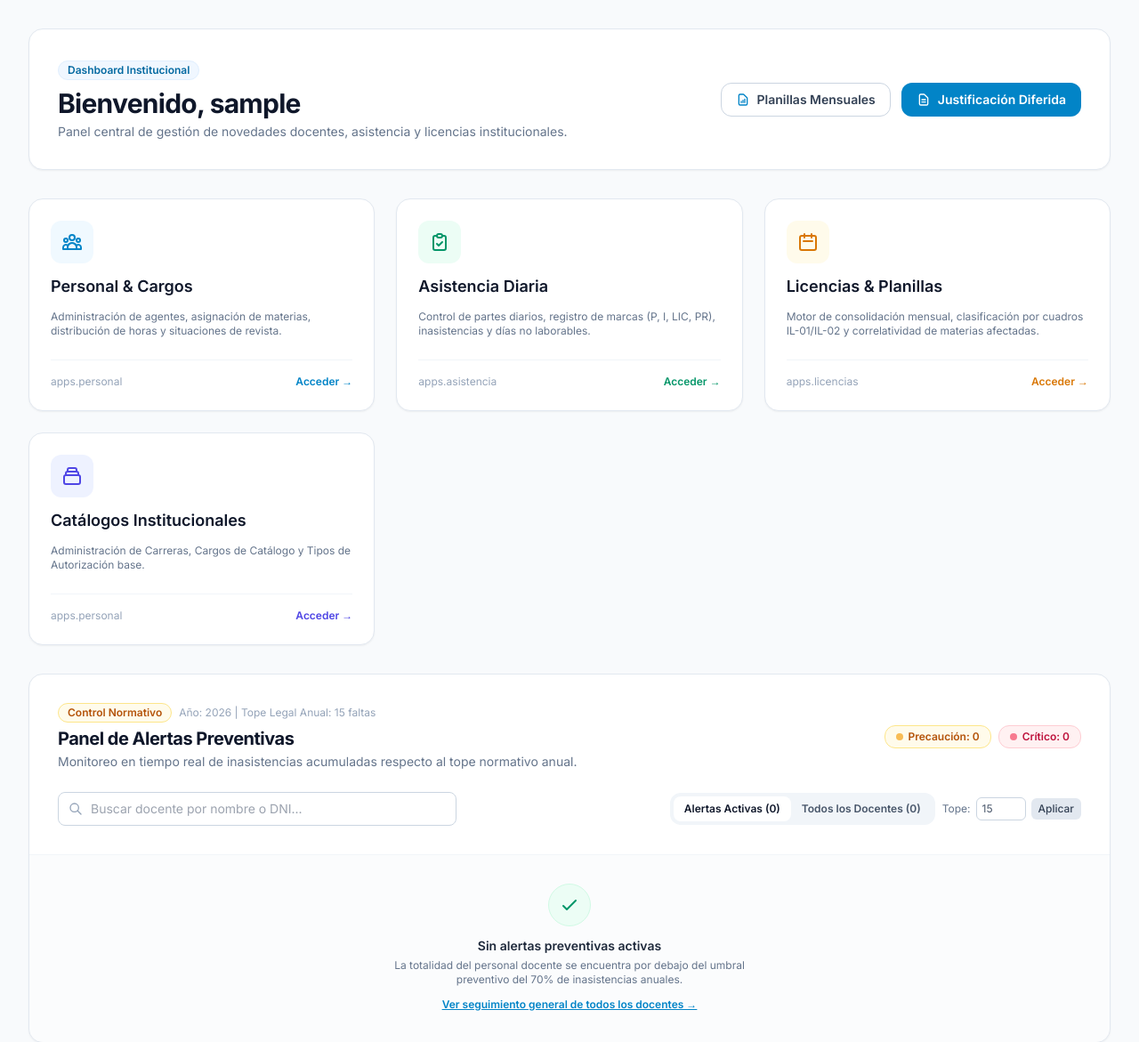
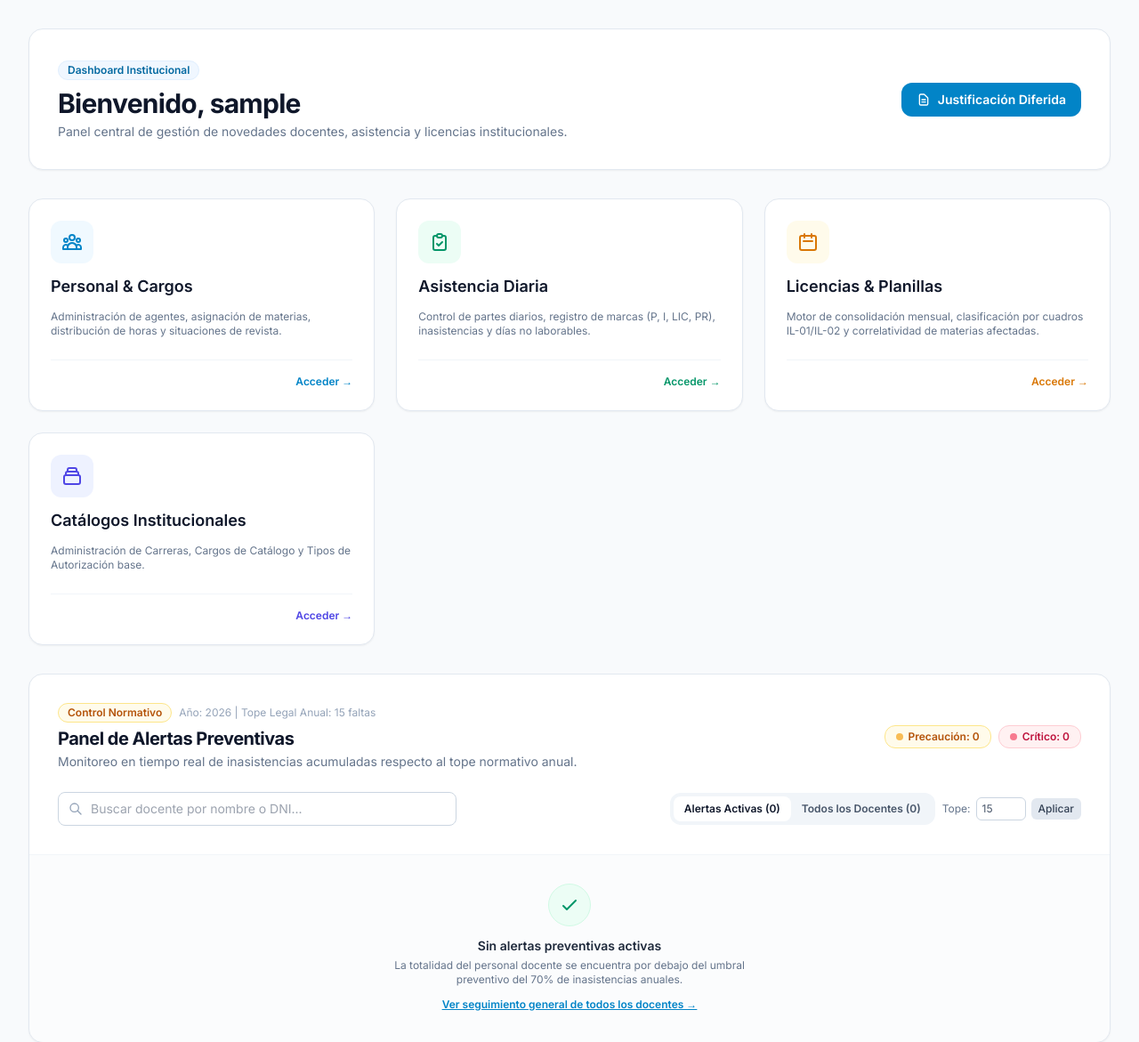
Before and after one commit to NeumannMaxii/zunin, a Django app: page / in a window 1280 px wide. Shown: the part 94-1265 px from the top of the page at 89% size. Run offline with Django 5.2, Linux system fonts and the light colour scheme; the visitor is signed in with stand-in values (Sample User, id 1); data that the repository does not hold is empty; some libraries are stand-ins or nearby versions.

Commit message:
refactor(dashboard): retirar atajo redundante de planillas y limpiar nombres de módulos técnicos

```diff
--- a/apps/core/templates/core/dashboard.html
+++ b/apps/core/templates/core/dashboard.html
@@ -20,12 +20,6 @@
         </div>
         <!-- Acciones Rápidas del Dashboard -->
         <div class="flex flex-wrap items-center gap-3">
-            <a href="{% url 'licencias:planilla_list' %}" class="inline-flex items-center px-4 py-2 border border-slate-300 shadow-xs text-sm font-semibold rounded-xl text-slate-700 bg-white hover:bg-slate-50 hover:border-slate-400 transition-all">
-                <svg class="w-4 h-4 mr-2 text-institucional-600" fill="none" stroke="currentColor" viewBox="0 0 24 24">
-                    <path stroke-linecap="round" stroke-linejoin="round" stroke-width="2" d="M9 17v-2m3 2v-4m3 4v-6m2 10H7a2 2 0 01-2-2V5a2 2 0 012-2h5.586a1 1 0 01.707.293l5.414 5.414a1 1 0 01.293.707V19a2 2 0 01-2 2z" />
-                </svg>
-                Planillas Mensuales
-            </a>
             <a href="{% url 'licencias:justificacion_diferida' %}" class="inline-flex items-center px-4 py-2 border border-transparent shadow-xs text-sm font-semibold rounded-xl text-white bg-institucional-600 hover:bg-institucional-700 transition-all">
                 <svg class="w-4 h-4 mr-2" fill="none" stroke="currentColor" viewBox="0 0 24 24">
                     <path stroke-linecap="round" stroke-linejoin="round" stroke-width="2" d="M9 12h6m-6 4h6m2 5H7a2 2 0 01-2-2V5a2 2 0 012-2h5.586a1 1 0 01.707.293l5.414 5.414a1 1 0 01.293.707V19a2 2 0 01-2 2z" />
@@ -50,8 +44,7 @@
                     Administración de agentes, asignación de materias, distribución de horas y situaciones de revista.
                 </p>
             </div>
-            <div class="mt-6 pt-4 border-t border-slate-100 flex justify-between items-center text-xs">
-                <span class="text-slate-400">apps.personal</span>
+            <div class="mt-6 pt-4 border-t border-slate-100 flex justify-end items-center text-xs">
                 <span class="font-semibold text-institucional-600 group-hover:translate-x-1 transition-transform">Acceder &rarr;</span>
             </div>
         </a>
@@ -69,8 +62,7 @@
                     Control de partes diarios, registro de marcas (P, I, LIC, PR), inasistencias y días no laborables.
                 </p>
             </div>
-            <div class="mt-6 pt-4 border-t border-slate-100 flex justify-between items-center text-xs">
-                <span class="text-slate-400">apps.asistencia</span>
+            <div class="mt-6 pt-4 border-t border-slate-100 flex justify-end items-center text-xs">
                 <span class="font-semibold text-emerald-600 group-hover:translate-x-1 transition-transform">Acceder &rarr;</span>
             </div>
         </a>
@@ -88,8 +80,7 @@
                     Motor de consolidación mensual, clasificación por cuadros IL-01/IL-02 y correlatividad de materias afectadas.
                 </p>
             </div>
-            <div class="mt-6 pt-4 border-t border-slate-100 flex justify-between items-center text-xs">
-                <span class="text-slate-400">apps.licencias</span>
+            <div class="mt-6 pt-4 border-t border-slate-100 flex justify-end items-center text-xs">
                 <span class="font-semibold text-amber-600 group-hover:translate-x-1 transition-transform">Acceder &rarr;</span>
             </div>
         </a>
@@ -108,8 +99,7 @@
                     Administración de Carreras, Cargos de Catálogo y Tipos de Autorización base.
                 </p>
             </div>
-            <div class="mt-6 pt-4 border-t border-slate-100 flex justify-between items-center text-xs">
-                <span class="text-slate-400">apps.personal</span>
+            <div class="mt-6 pt-4 border-t border-slate-100 flex justify-end items-center text-xs">
                 <span class="font-semibold text-indigo-600 group-hover:translate-x-1 transition-transform">Acceder &rarr;</span>
             </div>
         </a>
```
